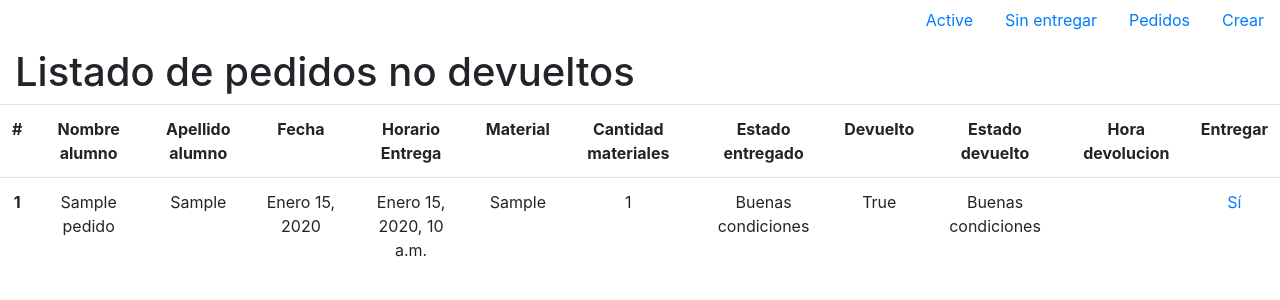
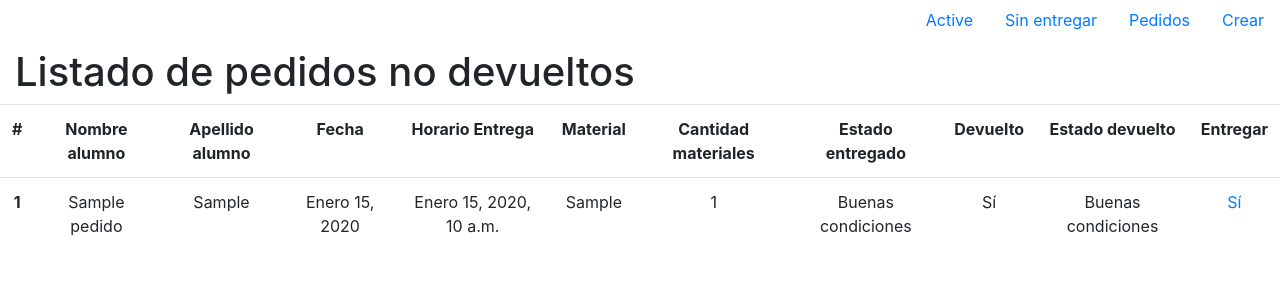
Before and after one commit to EstebanMD/Biblioteca-EPET20, a Django app: template prestamo_materiales/templates/no_entregados.html in a window 1280 px wide. Shown: the top 300 px of the page. Run offline with Django 3.2, Linux system fonts and the light colour scheme; the template is opened without the code that fills it: values that come from a table or form of the project are taken from there, others are empty; tables that the repository leaves empty hold one stand-in row (values such as "Sample post"); some libraries are stand-ins or nearby versions.

Commit message:
agregue el yesno en no_entregados

```diff
--- a/prestamo_materiales/models.py
+++ b/prestamo_materiales/models.py
@@ -14,7 +14,7 @@ class Material(models.Model):
 	class Meta:
 		verbose_name = 'Material'
 		verbose_name_plural = 'Materiales'
-		ordering = ['nombre_material']
+		#ordering = ['nombre_material']
 
 class Pedido(models.Model):
 	fecha = models.DateField(auto_now_add=True, help_text='Ingrese la fecha en que se realiza el pedido')
--- a/prestamo_materiales/templates/no_entregados.html
+++ b/prestamo_materiales/templates/no_entregados.html
@@ -22,7 +22,6 @@
 						<th>Estado entregado</th>
 						<th>Devuelto</th>
 						<th>Estado devuelto</th>
-						<th>Hora devolucion</th>
 						<th>Entregar</th>
 					</tr>
 					{% for pedido in pedidos %}
@@ -35,9 +34,8 @@
 						<td>{{ pedido.material }}</td>
 						<td>{{ pedido.cantidad_materiales }}</td>
 						<td>{{ pedido.estado_producto_entregado }}</td>
-						<td>{{ pedido.devuelto }}</td>
+						<td>{{ pedido.devuelto|yesno:'Sí,No' }}</td>
 						<td>{{ pedido.estado_producto_devuelto }}</td>
-						<td>{{ pedido.horario_devolucion }}</td>
 						<td><a href="{% url 'prestamo_materiales:pedido_update' pedido.id %}">Sí</a></td>
 
 					</tr>
```
Also changed, not shown: prestamo_materiales/migrations/0012_auto_20191105_1546.py (added), prestamo_materiales/migrations/0013_auto_20191105_1547.py (added), prestamo_materiales/migrations/0014_auto_20191105_1603.py (added), prestamo_materiales/migrations/0015_auto_20191105_1616.py (added).
